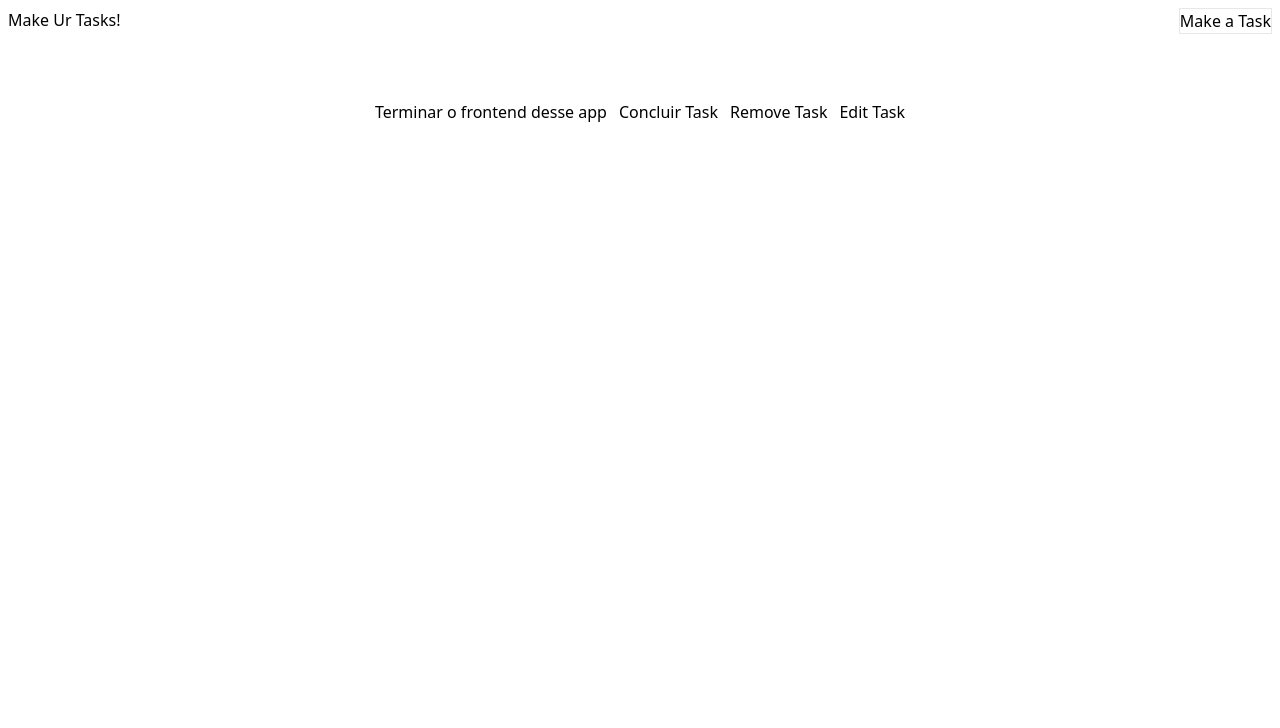
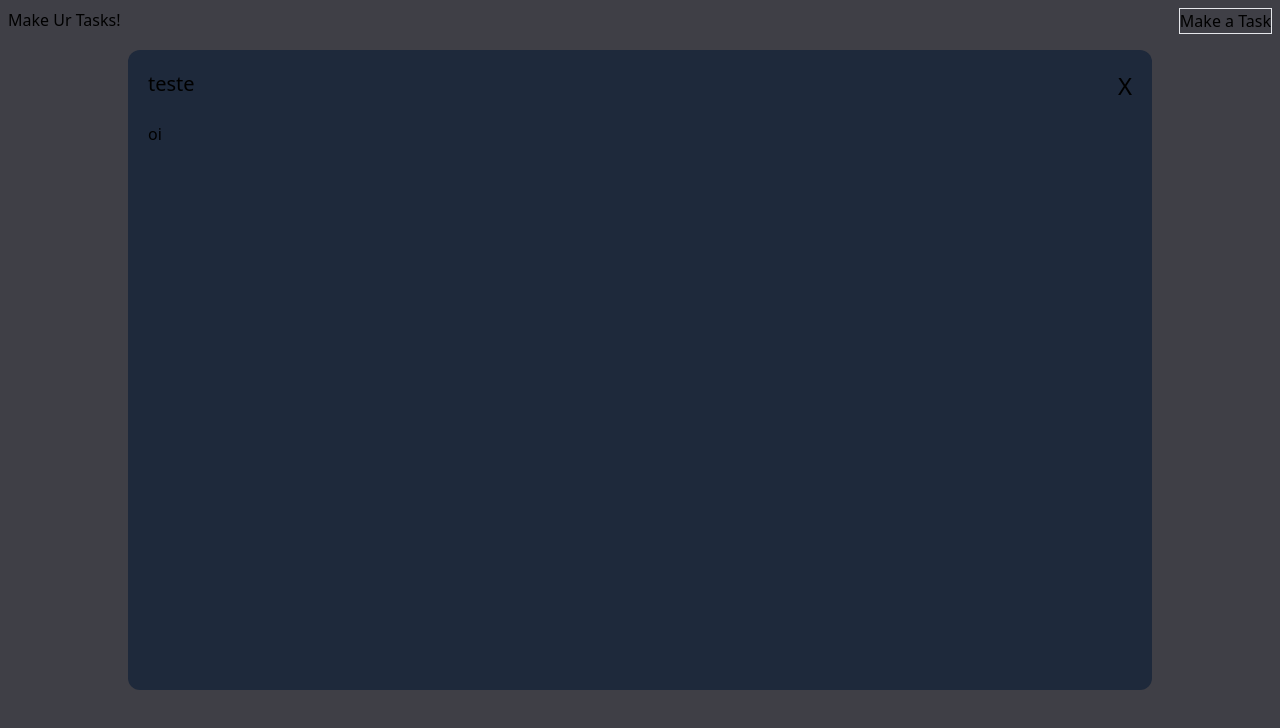
Before and after one commit to Leckller/make_ur_tasks_front_end, a React (Vite) app: page / in a window 1280 px wide. Both pictures are taken after a click on the button "Edit Task". Shown: the top 728 px of the page. Built offline with nearby package versions, Linux system fonts and the light colour scheme.

Commit message:
feat: algumas leves alterações sobre o último commit + fix bug do deadline na store

```diff
--- a/src/components/Popup.tsx
+++ b/src/components/Popup.tsx
@@ -2,13 +2,12 @@ import { ReactNode } from 'react';
 import { useAppDispatch } from '../hooks/reduxHooks';
 import { openEdit } from '../redux/Reducers/Tasks';
 
-function Popup({ children, title }:
-{ children: ReactNode, title: string }) {
+function Popup({ children, title }: { children: ReactNode, title: string }) {
   const dispatch = useAppDispatch();
   return (
     <div
       className="
-      absolute bg-slate-800 w-[80%] h-[90%] mt-[10%]
+      absolute bg-slate-800 w-[80%] h-[80%] mt-[50px]
       rounded-xl p-5 flex flex-col gap-5
       "
     >
--- a/src/components/TaskComponent.tsx
+++ b/src/components/TaskComponent.tsx
@@ -1,3 +1,4 @@
+/* eslint-disable jsx-a11y/no-static-element-interactions */
 import { useAppDispatch } from '../hooks/reduxHooks';
 import { openEdit } from '../redux/Reducers/Tasks';
 import { Task } from '../types';
@@ -13,7 +14,10 @@ function TaskComponent({ task }: { task: Task }) {
       <button>
         Remove Task
       </button>
-      <button key={ task.id } onClick={ () => dispatch(openEdit()) }>
+      <button
+        className="bg-black"
+        onClick={ () => dispatch(openEdit()) }
+      >
         Edit Task
       </button>
     </div>
--- a/src/index.css
+++ b/src/index.css
@@ -3,6 +3,7 @@
 @tailwind utilities;
 
 body {
+  overflow: hidden;
 }
 
 .transitionClean {
--- a/src/redux/Reducers/Tasks.ts
+++ b/src/redux/Reducers/Tasks.ts
@@ -15,7 +15,7 @@ const initialState: TaskState = {
   coockingTask: {
     checks: [],
     completed: false,
-    deadline: new Date(),
+    deadline: '11/02/2005' as unknown as Date,
     description: '',
     taskName: '',
     userId: 1,
--- a/src/routes/MainRoute.tsx
+++ b/src/routes/MainRoute.tsx
@@ -12,7 +12,6 @@ function MainRoute() {
       onFocus={ () => dispatch(openEdit()) }
       className={ `
       w-screen h-screen flex items-center gap-5 flex-col
-      .transitionClean
       ${open ? 'bg-zinc-700' : ''}
       ` }
     >
@@ -33,6 +32,7 @@ function MainRoute() {
           oi
         </Popup>
       )}
+
       {mockTask && mockTask.map((task) => (
         <TaskComponent key={ task.id } task={ task } />
       ))}
```
Also changed, not shown: src/components/PopupHtmls/Add.tsx (added), src/components/PopupHtmls/Edit.tsx (added), src/components/PopupHtmls/View.tsx (added).
